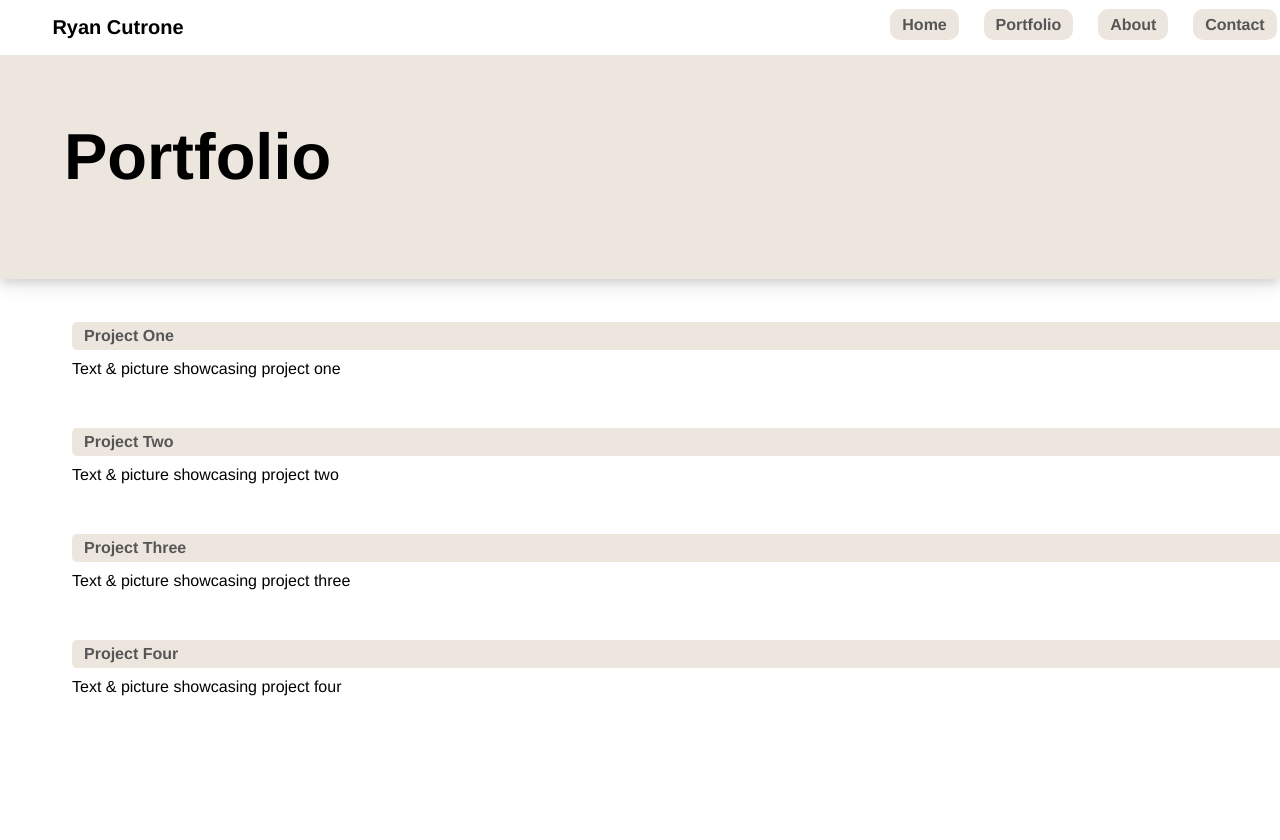
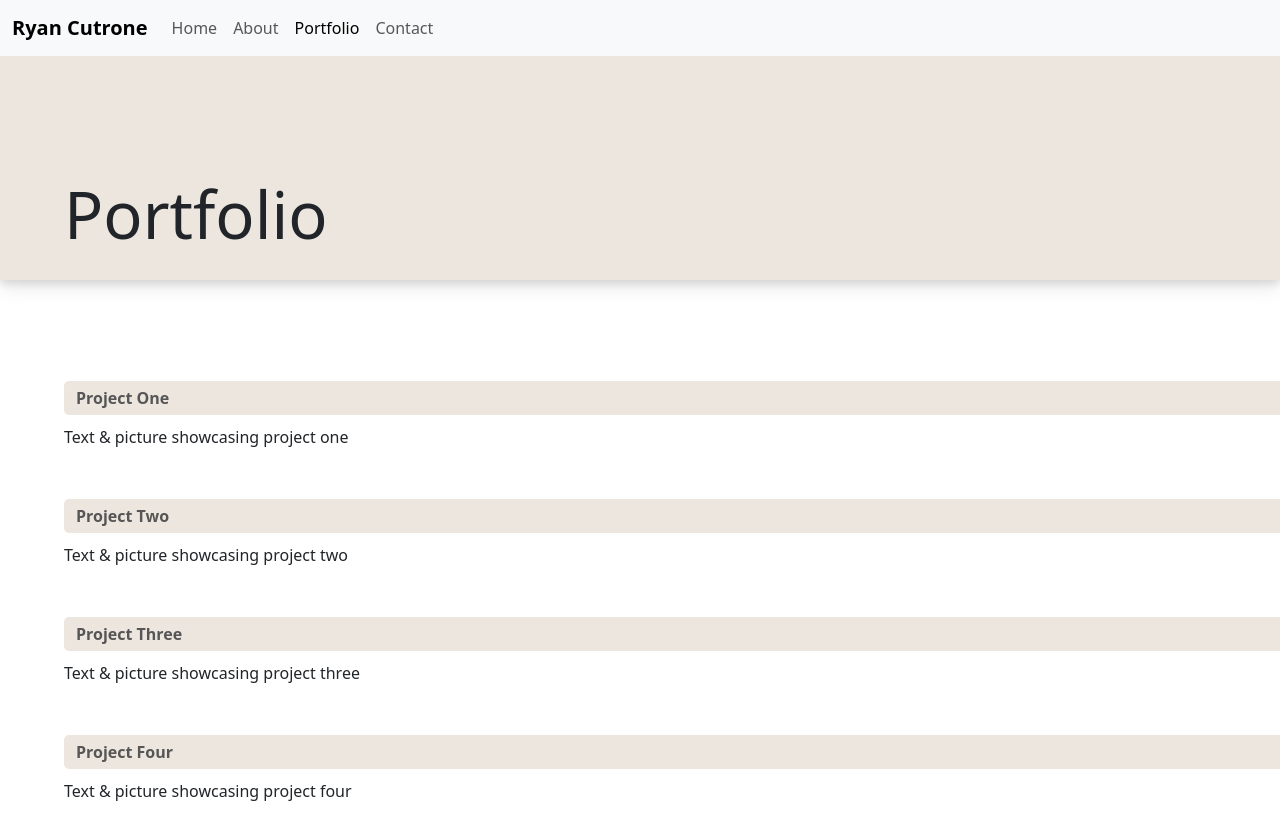
Before and after one commit to equanimityspace/equanimity-website, a plain HTML site: page portfolio.html in a window 1280 px wide. Before the commit the page ends 800 px from the top, so only its background shows below. Drawn offline with nearby package versions, Linux system fonts and the light colour scheme.

Commit message:
add bootstrap navbar

```diff
--- a/about.html
+++ b/about.html
@@ -3,22 +3,55 @@
   <head>
     <meta charset="UTF-8" />
     <meta name="viewport" content="width=device-width, initial-scale=1.0" />
+    <!-- custom css -->
     <link rel="stylesheet" href="styles/style.css" />
+    <!-- bootstrap css -->
+    <link
+      href="https://cdn.jsdelivr.net/npm/bootstrap@5.3.3/dist/css/bootstrap.min.css"
+      rel="stylesheet"
+      integrity="sha384-QWTKZyjpPEjISv5WaRU9OFeRpok6YctnYmDr5pNlyT2bRjXh0JMhjY6hW+ALEwIH"
+      crossorigin="anonymous"
+    />
     <title>Ryan Cutrone</title>
   </head>
   <body>
     <!-- persistant header / nav bar -->
-    <header>
-      <nav>
-        <ul>
-          <li class="navname">Ryan Cutrone</li>
-          <li class="navlink"><a href="./index.html">Home</a></li>
-          <li class="navlink"><a href="./portfolio.html">Portfolio</a></li>
-          <li class="navlink"><a href="./about.html">About</a></li>
-          <li class="navlink"><a href="./contact.html">Contact</a></li>
-        </ul>
-      </nav>
-    </header>
+    <nav class="navbar navbar-expand-lg navbar-light bg-light">
+      <div class="container-fluid">
+        <a class="navbar-brand" href="index.html">Ryan Cutrone</a>
+        <button
+          class="navbar-toggler"
+          type="button"
+          data-bs-toggle="collapse"
+          data-bs-target="#navbarNav"
+          aria-controls="navbarNav"
+          aria-expanded="false"
+          aria-label="Toggle navigation"
+        >
+          <span class="navbar-toggler-icon"></span>
+        </button>
+        <div class="collapse navbar-collapse" id="navbarNav">
+          <ul class="navbar-nav">
+            <li class="nav-item">
+              <a class="nav-link" href="index.html">Home</a>
+            </li>
+            <li class="nav-item">
+              <a class="nav-link active" aria-current="page" href="about.html"
+                >About</a
+              >
+            </li>
+            <li class="nav-item">
+              <a class="nav-link" href="portfolio.html">Portfolio</a>
+            </li>
+            <li class="nav-item">
+              <a class="nav-link" href="contact.html">Contact</a>
+            </li>
+          </ul>
+        </div>
+      </div>
+    </nav>
+
+    <!-- content -->
     <main>
       <div class="about">
         <h1>About Me</h1>
@@ -34,6 +67,13 @@
         </p1>
       </div>
     </main>
+    <!-- custom js -->
     <script src="scripts/javascript.js"></script>
+    <!-- bootstrap js -->
+    <script
+      src="https://cdn.jsdelivr.net/npm/bootstrap@5.3.3/dist/js/bootstrap.bundle.min.js"
+      integrity="sha384-YvpcrYf0tY3lHB60NNkmXc5s9fDVZLESaAA55NDzOxhy9GkcIdslK1eN7N6jIeHz"
+      crossorigin="anonymous"
+    ></script>
   </body>
 </html>
--- a/portfolio.html
+++ b/portfolio.html
@@ -3,22 +3,56 @@
   <head>
     <meta charset="UTF-8" />
     <meta name="viewport" content="width=device-width, initial-scale=1.0" />
+    <!-- custom css -->
     <link rel="stylesheet" href="styles/style.css" />
+    <!-- bootstrap css -->
+    <link
+      href="https://cdn.jsdelivr.net/npm/bootstrap@5.3.3/dist/css/bootstrap.min.css"
+      rel="stylesheet"
+      integrity="sha384-QWTKZyjpPEjISv5WaRU9OFeRpok6YctnYmDr5pNlyT2bRjXh0JMhjY6hW+ALEwIH"
+      crossorigin="anonymous"
+    />
     <title>Ryan Cutrone</title>
   </head>
   <body>
     <!-- persistant header / nav bar -->
-    <header>
-      <nav>
-        <ul>
-          <li class="navname">Ryan Cutrone</li>
-          <li class="navlink"><a href="./index.html">Home</a></li>
-          <li class="navlink"><a href="./portfolio.html">Portfolio</a></li>
-          <li class="navlink"><a href="./about.html">About</a></li>
-          <li class="navlink"><a href="./contact.html">Contact</a></li>
-        </ul>
-      </nav>
-    </header>
+    <nav class="navbar navbar-expand-lg navbar-light bg-light">
+      <div class="container-fluid">
+        <a class="navbar-brand" href="index.html">Ryan Cutrone</a>
+        <button
+          class="navbar-toggler"
+          type="button"
+          data-bs-toggle="collapse"
+          data-bs-target="#navbarNav"
+          aria-controls="navbarNav"
+          aria-expanded="false"
+          aria-label="Toggle navigation"
+        >
+          <span class="navbar-toggler-icon"></span>
+        </button>
+        <div class="collapse navbar-collapse" id="navbarNav">
+          <ul class="navbar-nav">
+            <li class="nav-item">
+              <a class="nav-link" href="index.html">Home</a>
+            </li>
+            <li class="nav-item">
+              <a class="nav-link" href="about.html">About</a>
+            </li>
+            <li class="nav-item">
+              <a
+                class="nav-link active"
+                aria-current="page"
+                href="portfolio.html"
+                >Portfolio</a
+              >
+            </li>
+            <li class="nav-item">
+              <a class="nav-link" href="contact.html">Contact</a>
+            </li>
+          </ul>
+        </div>
+      </div>
+    </nav>
 
     <!-- for css magic (hopefully) -->
     <main>
@@ -46,7 +80,13 @@
         </ul>
       </div>
     </main>
-    <!-- javascript file -->
+    <!-- custom js -->
     <script src="scripts/javascript.js"></script>
+    <!-- bootstrap js -->
+    <script
+      src="https://cdn.jsdelivr.net/npm/bootstrap@5.3.3/dist/js/bootstrap.bundle.min.js"
+      integrity="sha384-YvpcrYf0tY3lHB60NNkmXc5s9fDVZLESaAA55NDzOxhy9GkcIdslK1eN7N6jIeHz"
+      crossorigin="anonymous"
+    ></script>
   </body>
 </html>
--- a/styles/style.css
+++ b/styles/style.css
@@ -50,48 +50,6 @@ div a:hover {
 
 div ul {
   list-style: none;
-}
-
-/* nav bar */
-header {
-  position: fixed;
-  background-color: rgb(255, 255, 255);
-  align-content: start;
-  width: 100%;
-  height: 55px;
-}
-
-nav ul {
-  list-style: none;
-  display: flex;
-  justify-content: flex-start;
-  align-items: flex-start;
-}
-
-nav a,
-nav a:visited {
-  color: rgb(86, 86, 86);
-  text-decoration: none;
-  background-color: rgb(237, 230, 223);
-  padding: 7px 12px;
-  border-radius: 10px;
-  font-weight: bold;
-}
-
-nav a:hover {
-  color: rgb(0, 0, 0);
-}
-
-.navname {
-  color: rgb(0, 0, 0);
-  margin-left: 1%;
-  margin-right: 55%;
-  font-weight: bold;
-  font-size: 20px;
-}
-
-.navlink {
-  margin-left: 2%;
 }
 
 /* index.html */
```
Also changed, not shown: contact.html (+41 -12 lines), index.html (+49 -11 lines).
